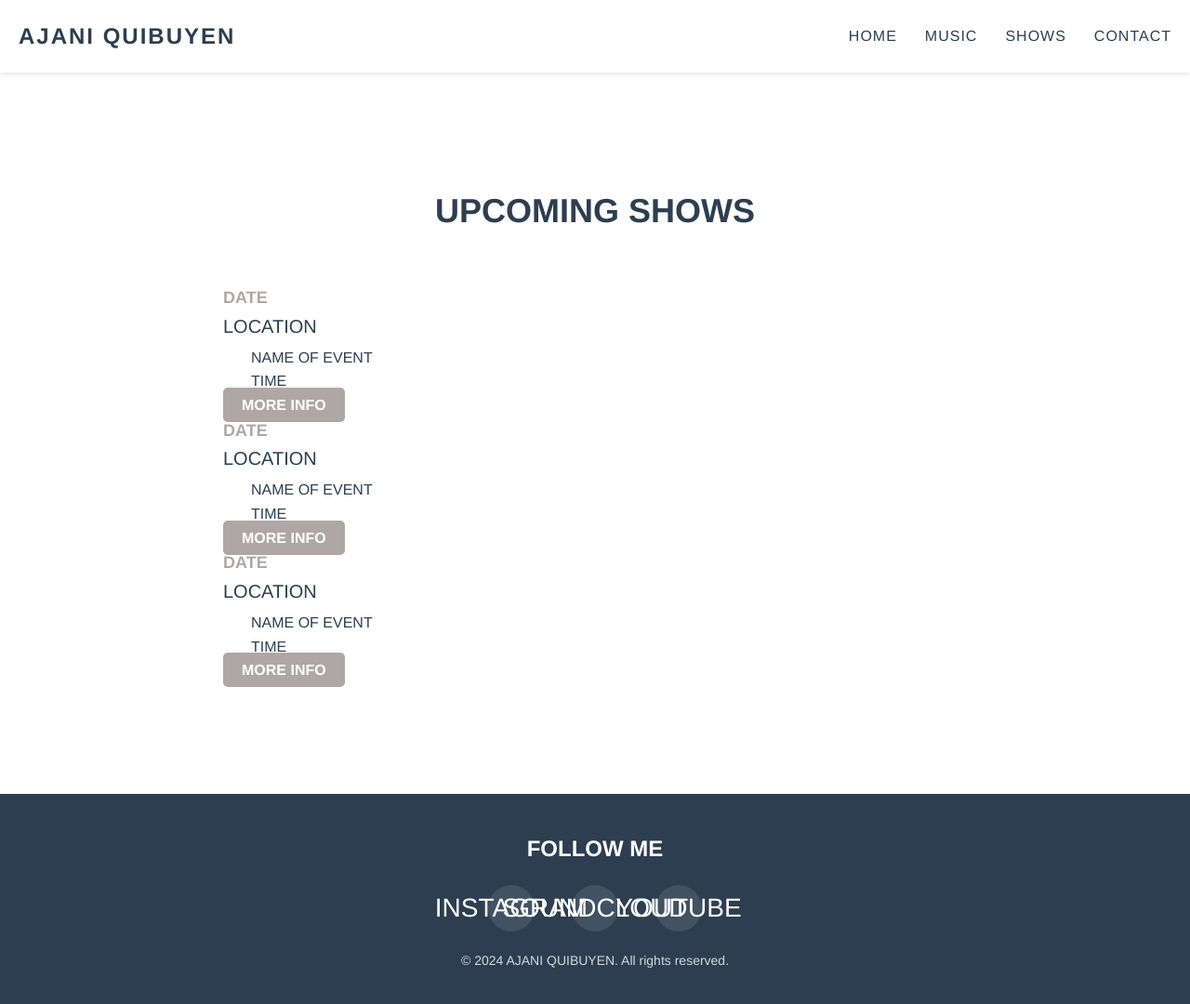
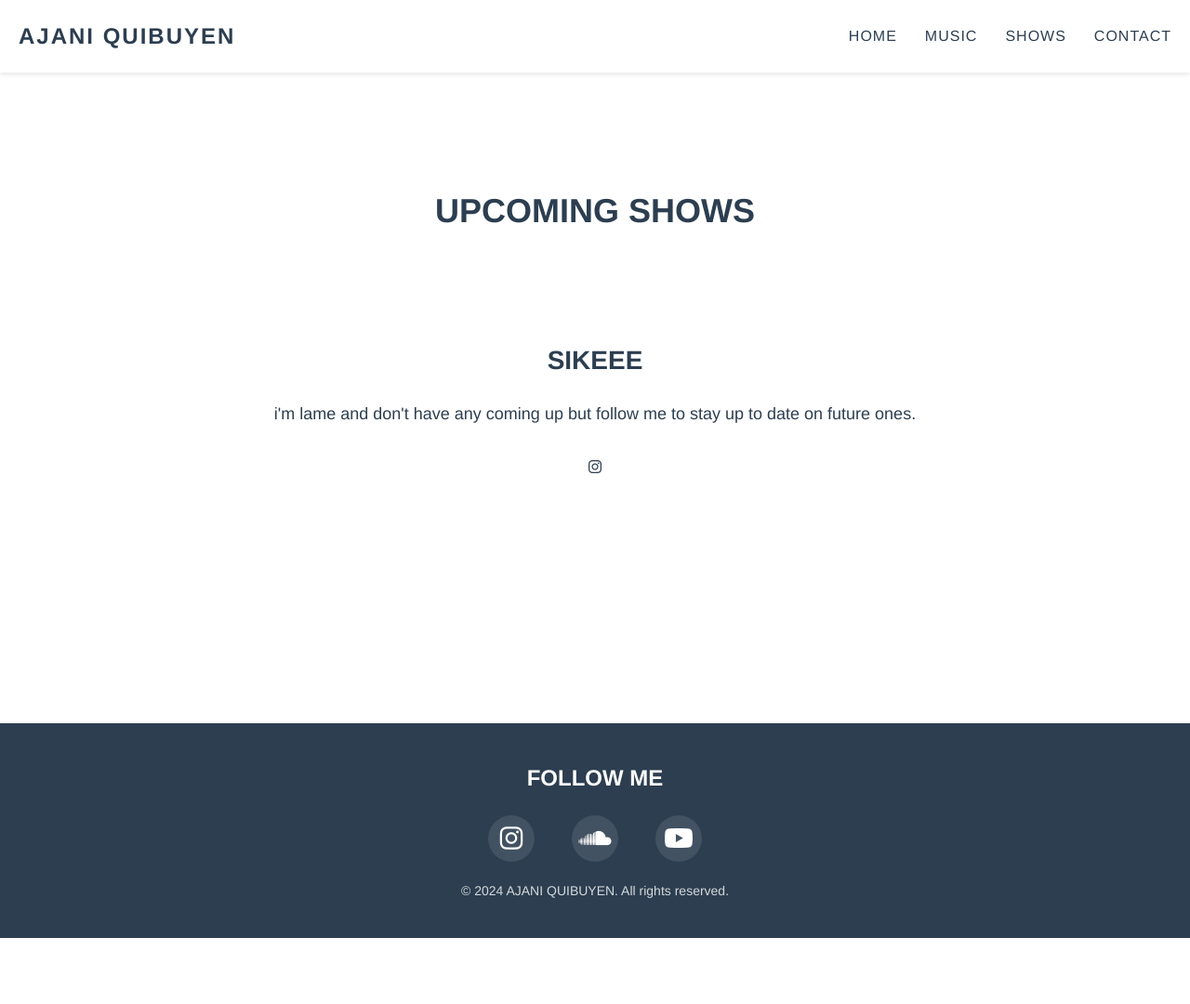
Before and after one commit to ajaniq/ajaniEPK, a website: page shows.html in a window 1280 px wide. Shown: the whole page at 93% size. After the commit the page ends 1009 px from the top, so only its background shows below. Drawn offline with Linux system fonts and the light colour scheme.

Commit message:
Update shows.html

```diff
--- a/shows.html
+++ b/shows.html
@@ -5,6 +5,7 @@
     <meta name="viewport" content="width=device-width, initial-scale=1.0">
     <title>Shows - Ajani Quibuyen</title>
     <link rel="stylesheet" href="stylesheet.css">
+    <link rel="stylesheet" href="https://cdnjs.cloudflare.com/ajax/libs/font-awesome/6.5.1/css/all.min.css">
 </head>
 <body>
     <header>
@@ -21,34 +22,35 @@
         <section class="shows-section">
             <h2>UPCOMING SHOWS</h2>
             <div class="shows-container">
-                <div class="show-card">
-                    <div class="show-date">DATE</div>
-                    <div class="show-venue">LOCATION</div>
-                    <div class="show-details">
-                        <p>NAME OF EVENT</p>
-                        <p>TIME</p>
-                    </div>
-                    <a href="lost_page.html" class="ticket-btn">MORE INFO</a>
-                </div>
+                <!-- Shows List -->
+                <ul class="shows-list" style="display: none;">
+                    <li class="show-item">
+                        <div class="show-date">APRIL 13, 2024</div>
+                        <div class="show-details">
+                            <div class="show-venue">CLUB C4NV4S</div>
+                            <div class="show-location">@honne.space</div>
+                            <div class="show-time">10:00 PM</div>
+                        </div>
+                        <a href="https://www.instagram.com/honne.space/" target="_blank" class="ticket-btn">MORE INFO</a>
+                    </li>
+                    <li class="show-item">
+                        <div class="show-date">MARCH 21, 2024</div>
+                        <div class="show-details">
+                            <div class="show-venue">RHEIN HAUS</div>
+                            <div class="show-location">@rheinhausseattle</div>
+                            <div class="show-time">9:00 PM</div>
+                        </div>
+                        <a href="https://www.instagram.com/rheinhausseattle/" target="_blank" class="ticket-btn">MORE INFO</a>
+                    </li>
+                </ul>
 
-                <div class="show-card">
-                    <div class="show-date">DATE</div>
-                    <div class="show-venue">LOCATION</div>
-                    <div class="show-details">
-                        <p>NAME OF EVENT</p>
-                        <p>TIME</p>
-                    </div>
-                    <a href="lost_page.html" class="ticket-btn">MORE INFO</a>
-                </div>
-
-                <div class="show-card">
-                    <div class="show-date">DATE</div>
-                    <div class="show-venue">LOCATION</div>
-                    <div class="show-details">
-                        <p>NAME OF EVENT</p>
-                        <p>TIME</p>
-                    </div>
-                    <a href="lost_page.html" class="ticket-btn">MORE INFO</a>
+                <!-- No Shows Message (hidden by default) -->
+                <div class="no-shows-message">
+                    <h3>SIKEEE</h3>
+                    <p>i'm lame and don't have any coming up but follow me to stay up to date on future ones.</p>
+                    <a href="https://www.instagram.com/ajani.wav/?hl=en" class="social-icon" target="_blank">
+                        <i class="fab fa-instagram"></i>
+                    </a>
                 </div>
             </div>
         </section>
@@ -57,9 +59,15 @@
         <div class="footer-content">
             <h3>FOLLOW ME</h3>
             <div class="social-icons">
-                <a href="https://www.instagram.com/ajani.wav/?hl=en" class="social-icon">INSTAGRAM</a>
-                <a href="https://soundcloud.com/ajaniwav" class="social-icon">SOUNDCLOUD</a>
-                <a href="https://www.youtube.com/@ajani2075" class="social-icon">YOUTUBE</a>
+                <a href="https://www.instagram.com/ajani.wav/?hl=en" class="social-icon" target="_blank">
+                    <i class="fab fa-instagram"></i>
+                </a>
+                <a href="https://soundcloud.com/ajaniwav" class="social-icon" target="_blank">
+                    <i class="fab fa-soundcloud"></i>
+                </a>
+                <a href="https://www.youtube.com/@ajani2075" class="social-icon" target="_blank">
+                    <i class="fab fa-youtube"></i>
+                </a>
             </div>
             <p>&copy; 2024 AJANI QUIBUYEN. All rights reserved.</p>
         </div>
```
